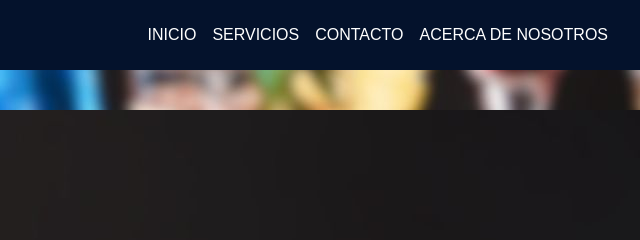
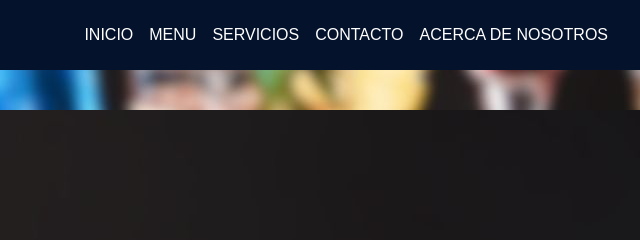
Before and after one commit to Johanbom/Cocktail, a plain HTML site: page index.html in a window 1280 px wide. Shown: the top 240 px of the page, 640-1280 px from the left. Drawn offline with Linux system fonts and the light colour scheme.

Commit message:
index.html

```diff
--- a/index.html
+++ b/index.html
@@ -18,6 +18,7 @@
         <div class="logo">Cocktail House</div>
         <ul class="nav-links">
             <li><a href="#inicio">INICIO</a></li>
+            <li><a href="https://johanbom.github.io/Menu-Cocteleria/">MENU</a></li>
             <li><a href="#servicios">SERVICIOS</a></li>
             <li><a href="#contacto">CONTACTO</a></li>
             <li><a href="#acerca">ACERCA DE NOSOTROS</a></li>
```
